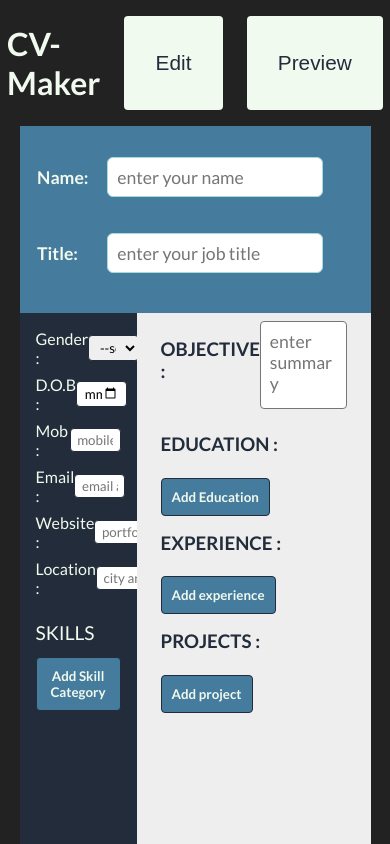
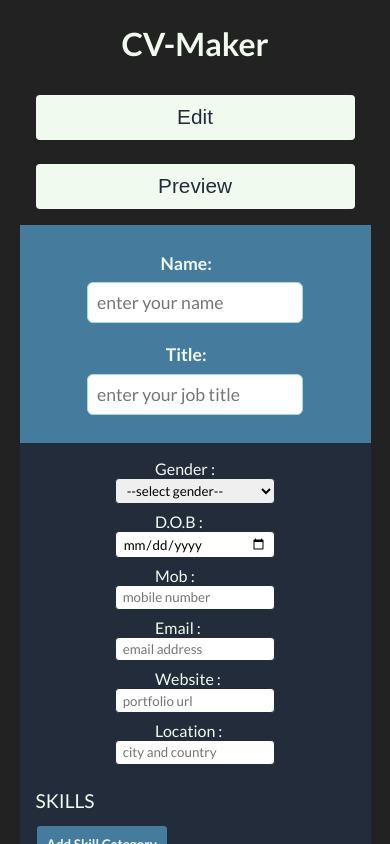
Before and after one commit to nashitshayan/cv-project, a React (Create React App) app: page / in a window 390 px wide. Shown: the top 844 px of the page. Built offline with nearby package versions, Linux system fonts and the light colour scheme.

Commit message:
feat: responsive for mobile

```diff
--- a/src/App.css
+++ b/src/App.css
@@ -82,7 +82,7 @@ header h2 {
 	margin: 0.2em 0;
 }
 header label {
-	width: 4em;
+	max-width: 4em;
 	padding: 0.5em 1em 0.5em 0;
 }
 header input {
@@ -295,6 +295,7 @@ header input {
 .toggle-btns-wrapper {
 	display: flex;
 	justify-content: center;
+	text-align: center;
 	gap: 1.5em;
 	padding: 1em;
 	color: var(--clr--neutral);
@@ -384,6 +385,25 @@ footer > div + div {
 footer a {
 	text-decoration: none;
 	color: var(--clr--neutral);
+}
+
+@media only screen and (max-width: 600px) {
+	header {
+		grid-column: 1/-1;
+		grid-row: 1/3;
+	}
+	aside {
+		grid-column: 1/-1;
+		grid-row: 3/7;
+	}
+	main {
+		grid-column: 1/-1;
+		grid-row: 7/-1;
+	}
+	.input-row,
+	.toggle-btns-wrapper {
+		flex-direction: column;
+	}
 }
 
 /* font icons */
```
